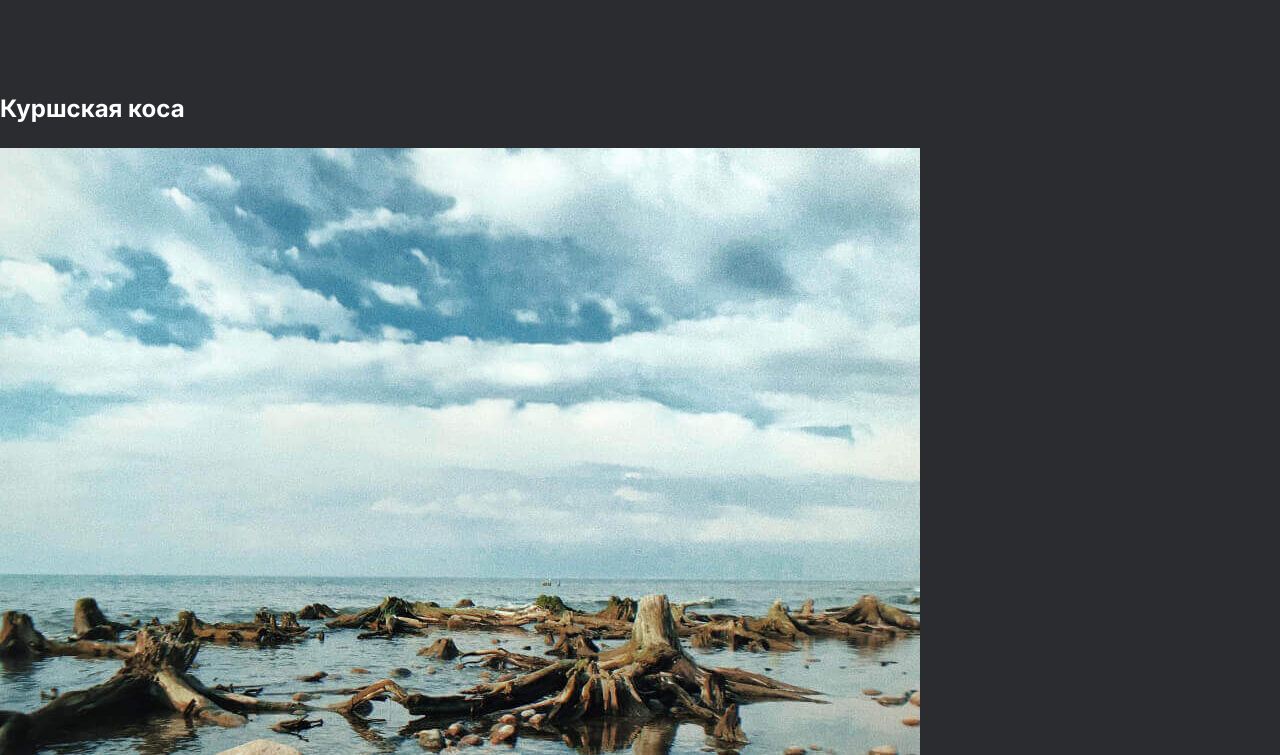
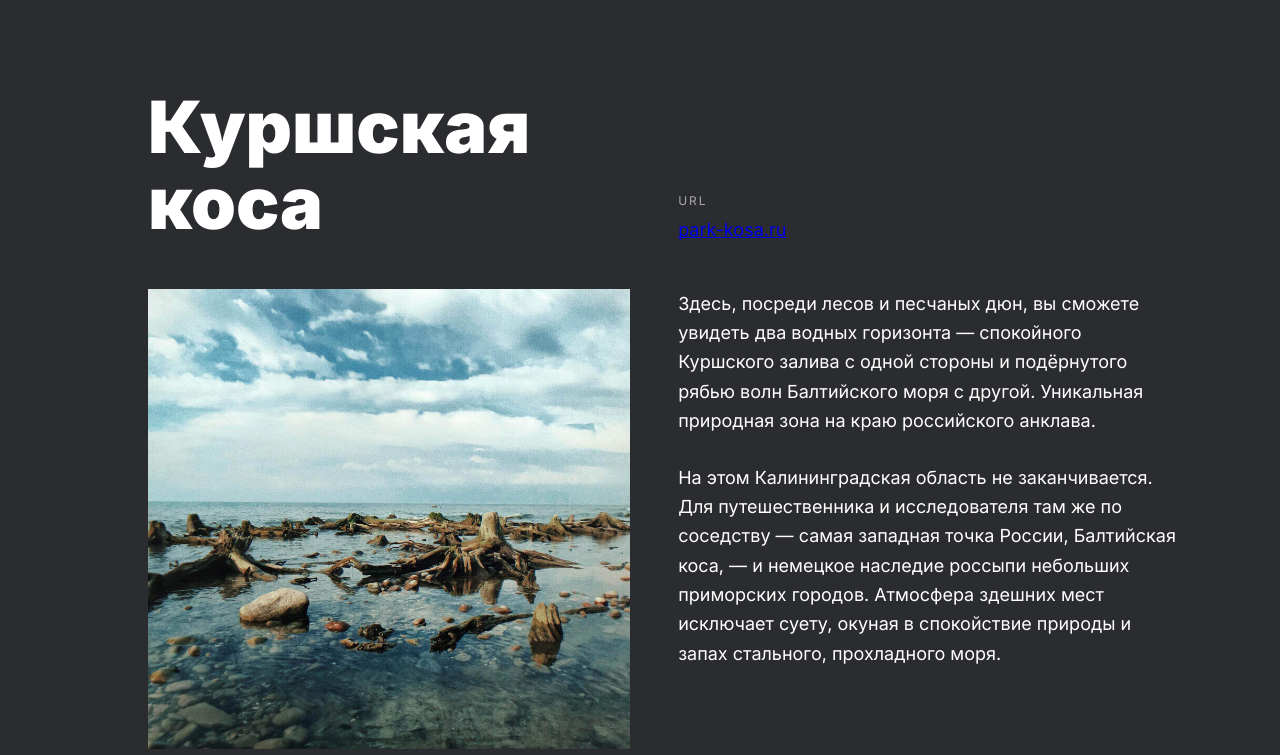
Before and after one commit to Zhaglo/travel-to-Russia_front-end, a plain HTML site: page index.html in a window 1280 px wide. Shown: the part 2445-3200 px from the top of the page. Drawn offline with Linux system fonts and the light colour scheme.

Commit message:
сделана секция places

```diff
--- /dev/null
+++ b/blocks/place/__description/place__description.css
@@ -0,0 +1,26 @@
+.place__description {
+    display: flex;
+    flex-direction: column;
+
+    margin: 0;
+    padding: 0;
+
+    justify-content: flex-start;
+}
+
+@media (max-width: 768px) {
+    .place__description {
+        margin: 0 16px 0 16px;
+    }
+}
+
+@media (max-width: 1024px) {
+    .place__description {
+        margin-right: 24px;
+    }
+}
+
+/*@media (max-width: 1280px) {*/
+/*    .place__description {*/
+/*    }*/
+/*}*/
--- a/blocks/place/__image/place__image.css
+++ b/blocks/place/__image/place__image.css
@@ -0,0 +1,5 @@
+.place__image {
+    width: 100%;
+    height: 100%;
+    object-fit: cover;
+}
--- a/blocks/place/__link/place__link.css
+++ b/blocks/place/__link/place__link.css
@@ -0,0 +1,16 @@
+.place__link {
+    width: calc(100% - 2 * 18px);
+    margin: 0 0 0 18px;
+
+    font-size: 18px;
+    line-height: 22px;
+    text-decoration: underline;
+    text-decoration-skip-ink: none;
+
+}
+
+@media (min-width: 768px) {
+    .place__link {
+        margin: 0;
+    }
+}
--- a/blocks/place/__paragraph/place__paragraph.css
+++ b/blocks/place/__paragraph/place__paragraph.css
@@ -0,0 +1,18 @@
+.place__paragraph {
+    margin: 0;
+    padding: 0;
+    width: 100%;
+
+    margin-bottom: 25px;
+
+    font-size: 16px;
+    line-height: 163%;
+}
+
+@media (min-width: 1024px) {
+    .place__paragraph {
+        font-size: 18px;
+        line-height: 163%;
+        margin-bottom: 27px;
+    }
+}
--- a/blocks/place/__title/place__title.css
+++ b/blocks/place/__title/place__title.css
@@ -0,0 +1,28 @@
+.place__title {
+    width: calc(100% - 2 * 18px);
+    margin: 0 0 0 18px;
+
+    font-size: 32px;
+    line-height: 35px;
+    font-weight: 900;
+
+    display: flex;
+    align-items: end;
+}
+
+@media (min-width: 768px) {
+    .place__title {
+        width: 97%;
+        margin: 0;
+
+        font-size: 42px;
+        line-height: 46px;
+    }
+}
+
+@media (min-width: 1024px) {
+    .place__title {
+        font-size: 72px;
+        line-height: 76px;
+    }
+}
--- a/blocks/place/__url-heading/place__url-heading.css
+++ b/blocks/place/__url-heading/place__url-heading.css
@@ -0,0 +1,16 @@
+.place__url-heading {
+    width: calc(100% - 2 * 18px);
+    margin: 0 auto 12px;
+
+    font-weight: 400;
+    font-size: 12px;
+    line-height: 12px;
+    letter-spacing: 2px;
+    color: #AAAAAA;
+}
+
+@media (min-width: 768px) {
+    .place__url-heading {
+        margin: 0 0 12px;
+    }
+}
--- a/blocks/place/__website/place__website.css
+++ b/blocks/place/__website/place__website.css
@@ -0,0 +1,5 @@
+.place__website {
+    display: flex;
+    flex-direction: column;
+    justify-content: end;
+}
--- a/blocks/place/place.css
+++ b/blocks/place/place.css
@@ -0,0 +1,34 @@
+.place {
+    width: 100%;
+    margin: 0 auto 50px;
+
+    display: grid;
+    grid-template-columns: 1fr;
+    grid-template-rows: 35px 46px 320px auto;
+    gap: 32px 40px;
+}
+
+
+
+@media (min-width: 768px) {
+    .place {
+        width: calc(100% - 2 * 24px);
+        grid-template-columns: 49% 51%;
+        grid-template-rows: 92px 441px;
+    }
+}
+
+@media (min-width: 1024px) {
+    .place {
+        width: calc(100% - 2 * 48px);
+        grid-template-rows: 152px 440px;
+    }
+}
+
+@media (min-width: 1280px) {
+    .place {
+        max-width: 984px;
+        grid-template-rows: 152px 460px;
+        gap: 48px;
+    }
+}
--- a/blocks/places/places.css
+++ b/blocks/places/places.css
@@ -0,0 +1,3 @@
+.places {
+    width: 100%;
+}
--- a/index.html
+++ b/index.html
@@ -63,14 +63,15 @@
                 </div>
             </section>
 
-            <section class="places">
+            <section class="places page__section">
                 <div class="place">
                     <h2 class="place__title">Куршская коса</h2>
-                    <img class="place__image" src="images/place-kosa.jpg" alt="place-kurshskaya-kosa.jpg">
                     <div class="place__website">
                         <h3 class="place__url-heading">URL</h3>
                         <a class="place__link" href="https://park-kosa.ru">park-kosa.ru</a>
                     </div>
+                    <img class="place__image" src="images/place-kosa.jpg" alt="place-kurshskaya-kosa.jpg">
+                    <div class="place__description">
                         <p class="place__paragraph">Здесь, посреди лесов и песчаных дюн, вы сможете
                             увидеть два водных горизонта — спокойного
                             Куршского залива с одной стороны и подёрнутого
@@ -84,14 +85,16 @@
                             мест исключает суету, окуная в спокойствие
                             природы и запах стального, прохладного моря.</p>
                     </div>
+                </div>
 
                 <div class="place">
                     <h2 class="place__title">Кольский</h2>
-                    <img class="place__image" src="images/place-kolsky.jpg" alt="place-kolky.jpg">
                     <div class="place__website">
                         <h3 class="place__url-heading">URL</h3>
                         <a class="place__link" href="#">National Geographic</a>
                     </div>
+                    <img class="place__image" src="images/place-kolsky.jpg" alt="place-kolky.jpg">
+                    <div class="place__description">
                         <p class="place__paragraph">Почти весь полуостров находится за Полярным
                             кругом. Саамская тундра, от которой на юг —
                             тайга, а на север — Ледовитый океан,
@@ -106,14 +109,16 @@
                             северное сияние начинает сбываться с билетом
                             в Мурманск.</p>
                     </div>
+                </div>
 
                 <div class="place">
                     <h2 class="place__title">Алтай</h2>
-                    <img class="place__image" src="images/place-altai.jpg" alt="place-altai.jpg">
                     <div class="place__website">
                         <h3 class="place__url-heading">URL</h3>
                         <a class="place__link" href="#">YouTube</a>
                     </div>
+                    <img class="place__image" src="images/place-altai.jpg" alt="place-altai.jpg">
+                    <div class="place__description">
                         <p class="place__paragraph">Алтай — одно из красивейших мест в России.
                             В первую очередь из-за гор: если ехать вдоль хребта,
                             вы увидите склоны, усыпанные соснами, горные реки
@@ -127,14 +132,16 @@
                             пасутся косули. И знаменитые манулы — тоже
                             обитатели Алтайского края.</p>
                     </div>
+                </div>
 
                 <div class="place">
                     <h2 class="place__title">Зимний Байкал</h2>
-                    <img class="place__image" src="images/place-winter-baikal.jpg" alt="place-winter-baikal.jpg">
                     <div class="place__website">
                         <h3 class="place__url-heading">URL</h3>
                         <a class="place__link" href="https://vk.com/baikalmile">https://vk.com/baikalmile</a>
                     </div>
+                    <img class="place__image" src="images/place-winter-baikal.jpg" alt="place-winter-baikal.jpg">
+                    <div class="place__description">
                         <p class="place__paragraph">Всем известен Байкал как крупнейшее озеро
                             в мире. Многие также знают, что это самый большой
                             источник пресной воды и одно из красивейших мест
@@ -147,14 +154,16 @@
                             фестивале «Байкальская миля» был поставлен
                             мировой рекорд — 197.011 км/ч.</p>
                     </div>
+                </div>
 
                 <div class="place">
                     <h2 class="place__title">Карелия</h2>
-                    <img class="place__image" src="images/place-karelia.jpg" alt="place-karelia.jpg">
                     <div class="place__website">
                         <h3 class="place__url-heading">URL</h3>
                         <a class="place__link" href="https://vodlozero.ru/">https://vodlozero.ru/</a>
                     </div>
+                    <img class="place__image" src="images/place-karelia.jpg" alt="place-karelia.jpg">
+                    <div class="place__description">
                         <p class="place__paragraph">Сибирь заканчивается не на Урале, а в Карелии:
                             образующая тайгу сибирская лиственница не растёт
                             западнее Водлозера. Зато здесь она вымахивает на
@@ -168,12 +177,12 @@
                             в паре метров от земли помечены медвежьими
                             когтями. Чтобы все знали, кто тут хозяин.</p>
                     </div>
+                </div>
             </section>
 
-            <section class="cover">
+            <section class="cover page__section">
                 <h2 class="cover__title">До Байкала «на собаках»</h2>
                 <h3 class="cover__subtitle">По мотивам учебной темы о Транссибе — путешествие от столицы до Байкала на электричках.</h3>
-                <img class="cover__background" src="images/cover-trains.jpg" alt="cover-trains.jpg">
             </section>
         </main>
 
--- a/pages/index.css
+++ b/pages/index.css
@@ -28,5 +28,16 @@
 @import url("../blocks/photo-grid/__container/photo-grid__container.css");
 @import url("../blocks/photo-grid/__item/photo-grid__item.css");
 
+@import url("../blocks/places/places.css");
+
+@import url("../blocks/place/place.css");
+@import url("../blocks/place/__title/place__title.css");
+@import url("../blocks/place/__image/place__image.css");
+@import url("../blocks/place/__website/place__website.css");
+@import url("../blocks/place/__description/place__description.css");
+@import url("../blocks/place/__url-heading/place__url-heading.css");
+@import url("../blocks/place/__link/place__link.css");
+@import url("../blocks/place/__paragraph/place__paragraph.css");
+
 
 @import url("../blocks/cover/__background/cover__background.css");
```
Also changed, not shown: blocks/cover/cover.css (+10 -0 lines). Lines whose indentation alone changed are shown as unchanged.
